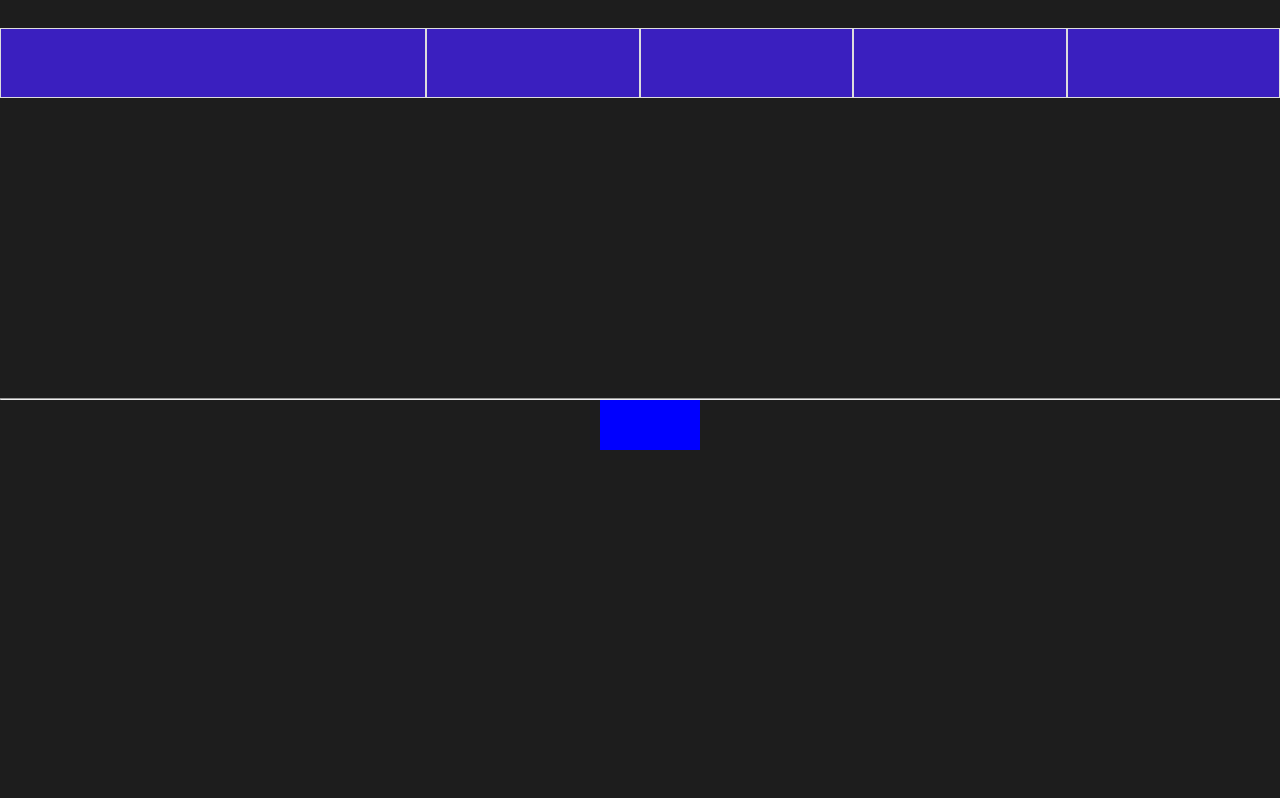
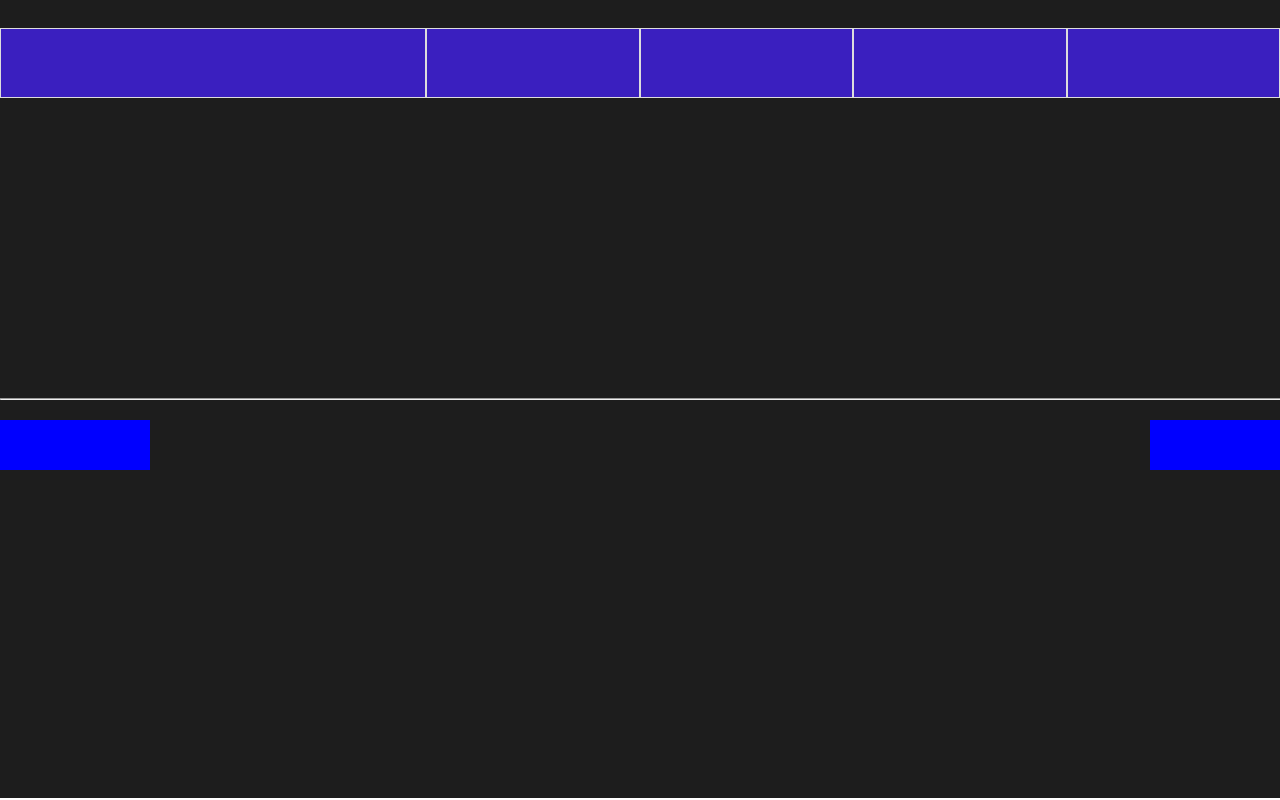
Before and after one commit to RiccardoMartella/htmlcss-struttura-discord, a plain HTML site: page index.html in a window 1280 px wide. Shown: the part 3107-3907 px from the top of the page. Drawn offline with Linux system fonts and the light colour scheme.

Commit message:
parte finale(correzione)

```diff
--- a/assets/style.css
+++ b/assets/style.css
@@ -134,6 +134,7 @@ footer > div{
     display: flex;
     margin: auto;
     width: 1300px;
+    justify-content: space-between;
 }
 
 hr {
@@ -142,8 +143,8 @@ hr {
 }
 
 .finale {
-    justify-content: space-between;
     background-color: blue;
     height: 50px;
-    width: 50px;
+    width: 150px;
+    margin-top: 20px;
 }
```
